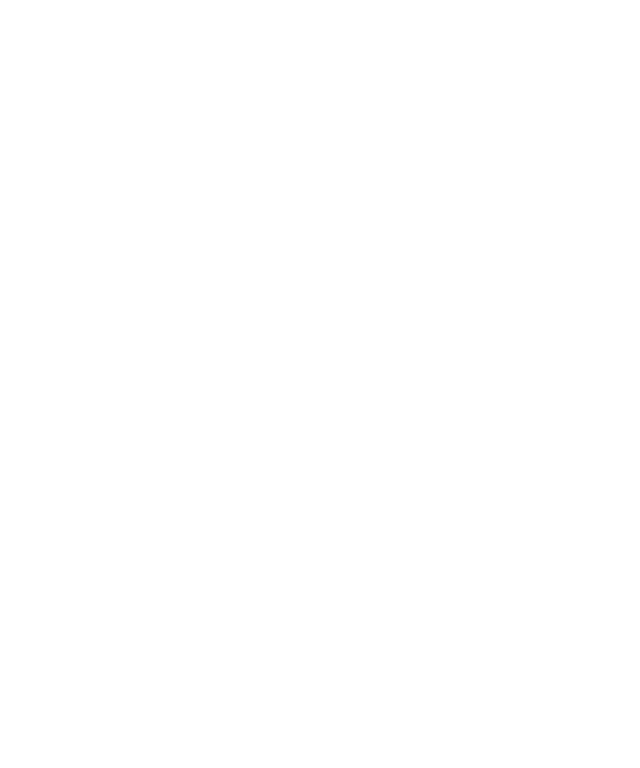
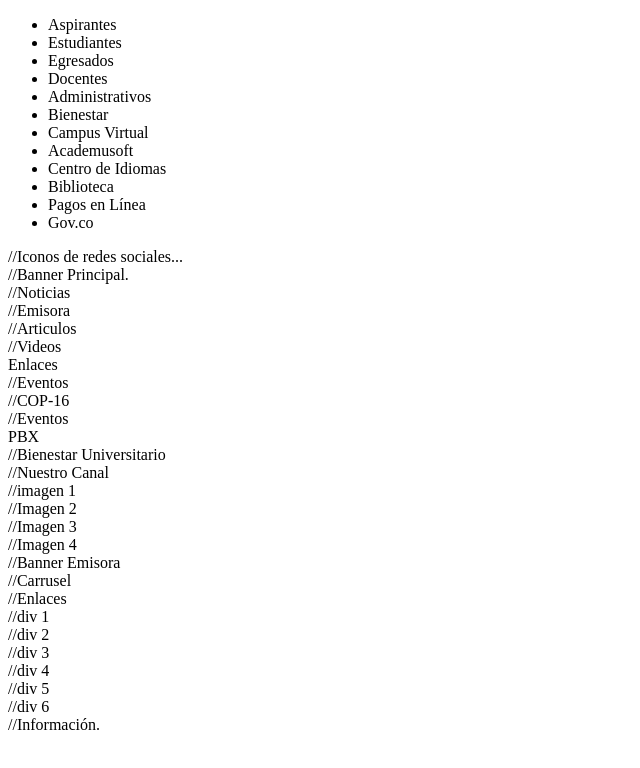
Before and after one commit to Sovic94/proyectoUnicordoba, a plain HTML site: page index.html in a window 1280 px wide. Shown: the whole page, without its empty margins (0-640 px from the left). Drawn offline with Linux system fonts and the light colour scheme.

Commit message:
Actualización del index, Maqueta HTML.

```diff
--- a/index.html
+++ b/index.html
@@ -1,11 +1,69 @@
 <!DOCTYPE html>
-<html lang="en">
-<head>
-    <meta charset="UTF-8">
-    <meta name="viewport" content="width=device-width, initial-scale=1.0">
-    <title>Document</title>
-</head>
-<body>
-
-</body>
+<html lang="es">
+  <head>
+    <meta charset="UTF-8" />
+    <meta http-equiv="X-UA-Compatible" content="IE=edge" />
+    <meta name="viewport" content="width=device-width, initial-scale=1.0" />
+    <title>Universidad de Córdoba - unicordoba</title>
+    <link rel="stylesheet" href="" />
+  </head>
+  <body>
+    <header>
+      <nav>
+        <div>
+          <ul>
+            <li>Aspirantes</li>
+            <li>Estudiantes</li>
+            <li>Egresados</li>
+            <li>Docentes</li>
+            <li>Administrativos</li>
+            <li>Bienestar</li>
+            <li>Campus Virtual</li>
+            <li>Academusoft</li>
+            <li>Centro de Idiomas</li>
+            <li>Biblioteca</li>
+            <li>Pagos en Línea</li>
+            <li>Gov.co</li>
+          </ul>
+        </div>
+        <div>//Iconos de redes sociales...</div>
+      </nav>
+    </header>
+    <main>
+      <section>//Banner Principal.</section>
+      <section>
+        //Noticias
+        <div>//Emisora</div>
+        <div>//Articulos</div>
+        <div>//Videos</div>
+        <div>Enlaces</div>
+      </section>
+      <section>
+        //Eventos
+        <div>//COP-16</div>
+        <div>//Eventos</div>
+        <div>PBX</div>
+        <div>//Bienestar Universitario</div>
+      </section>
+      <section>
+        //Nuestro Canal
+        <div>//imagen 1</div>
+        <div>//Imagen 2</div>
+        <div>//Imagen 3</div>
+        <div>//Imagen 4</div>
+      </section>
+      <section>//Banner Emisora</section>
+      <section>//Carrusel</section>
+      <section>
+        //Enlaces
+        <div>//div 1</div>
+        <div>//div 2</div>
+        <div>//div 3</div>
+        <div>//div 4</div>
+        <div>//div 5</div>
+        <div>//div 6</div>
+      </section>
+    </main>
+    <footer>//Información.</footer>
+  </body>
 </html>
```
